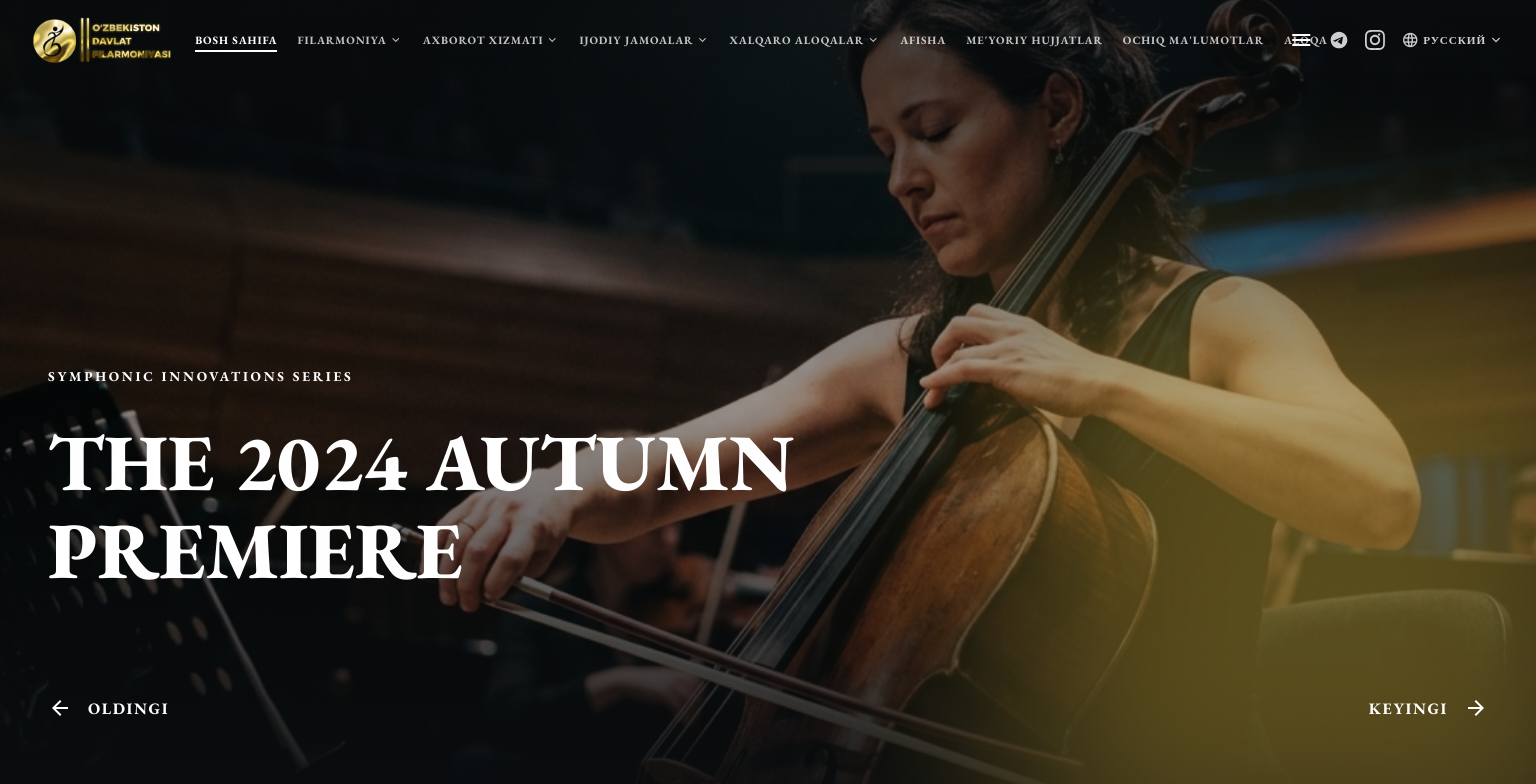
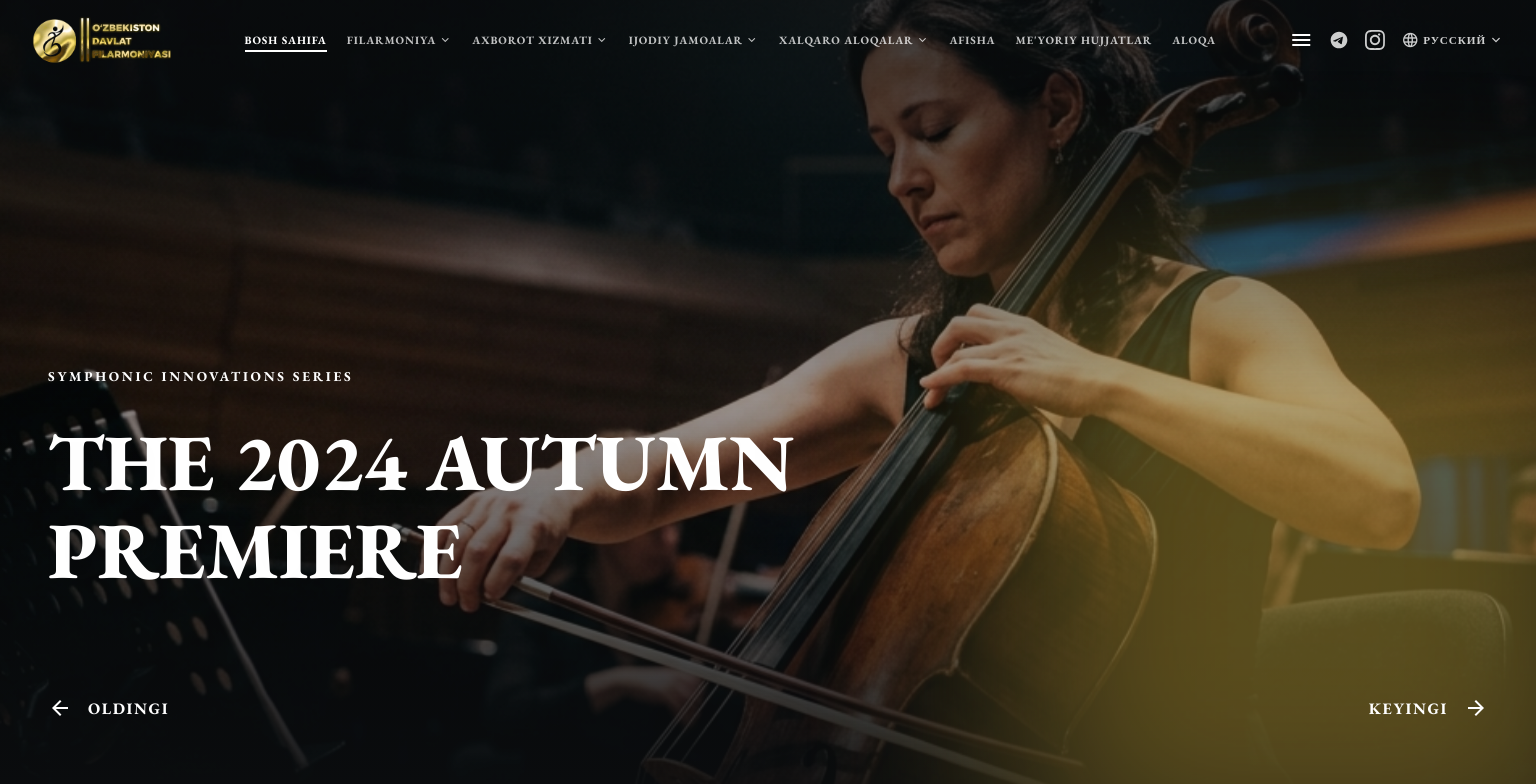
Before and after one commit to shDavlatbek/filarmoniya, a Next.js app: page / in a window 1536 px wide. Shown: the top 784 px of the page. Built offline with nearby package versions, Linux system fonts and the light colour scheme.

Commit message:
Adjust responsibility

```diff
--- a/src/components/Header/Header.module.css
+++ b/src/components/Header/Header.module.css
@@ -124,23 +124,42 @@
   background-color: var(--inverse-primary);
 }
 
-/* Progressive breakpoints */
+/* Progressive breakpoints
+   NOTE: all hide/show rules are scoped to `.inlineNav .navItemN` so their
+   specificity (0,2,0) beats `.inlineNavDropdownGroup { display: flex }` (0,1,0).
+   Show rules use `display: flex` — works for both plain <a> (single child)
+   and the dropdown group, which needs flex for its internal layout. */
 .inlineNav { display: none; }
 
-@media (min-width: 768px) {
+/* @media (min-width: 768px) {
   .inlineNav { display: flex; }
-  .navItem4, .navItem5, .navItem6, .navItem7, .navItem8 { display: none; }
+  .inlineNav .navItem2, .inlineNav .navItem3, .inlineNav .navItem4,
+  .inlineNav .navItem5, .inlineNav .navItem6, .inlineNav .navItem7,
+  .inlineNav .navItem8 { display: none; }
+} */
+
+@media (min-width: 1024px) {
+  .inlineNav { display: flex; }
+  /* Dropdown items 2, 3, 4 (AXBOROT / IJODIY / XALQARO) always show at 1024+.
+     Only plain links 5–8 follow the progressive ladder below. */
+  .inlineNav .navItem5,
+  .inlineNav .navItem6,
+  .inlineNav .navItem7,
+  .inlineNav .navItem8 { display: none; }
 }
-@media (min-width: 1024px) {
-  .navItem4, .navItem5 { display: inline; }
-  .navItem6, .navItem7, .navItem8 { display: none; }
+
+@media (min-width: 1140px) {
+  .inlineNav .navItem8 { display: flex; }
 }
-@media (min-width: 1280px) {
-  .navItem6 { display: inline; }
-  .navItem7, .navItem8 { display: none; }
+
+@media (min-width: 1440px) {
+  .inlineNav .navItem5,
+  .inlineNav .navItem6 { display: flex; }
+  .inlineNav .navItem7 { display: none; }
 }
-@media (min-width: 1440px) {
-  .navItem7, .navItem8 { display: inline; }
+
+@media (min-width: 1640px) {
+  .inlineNav .navItem7 { display: flex; }
 }
 
 /* ===== Inline Nav Dropdown ===== */
```
